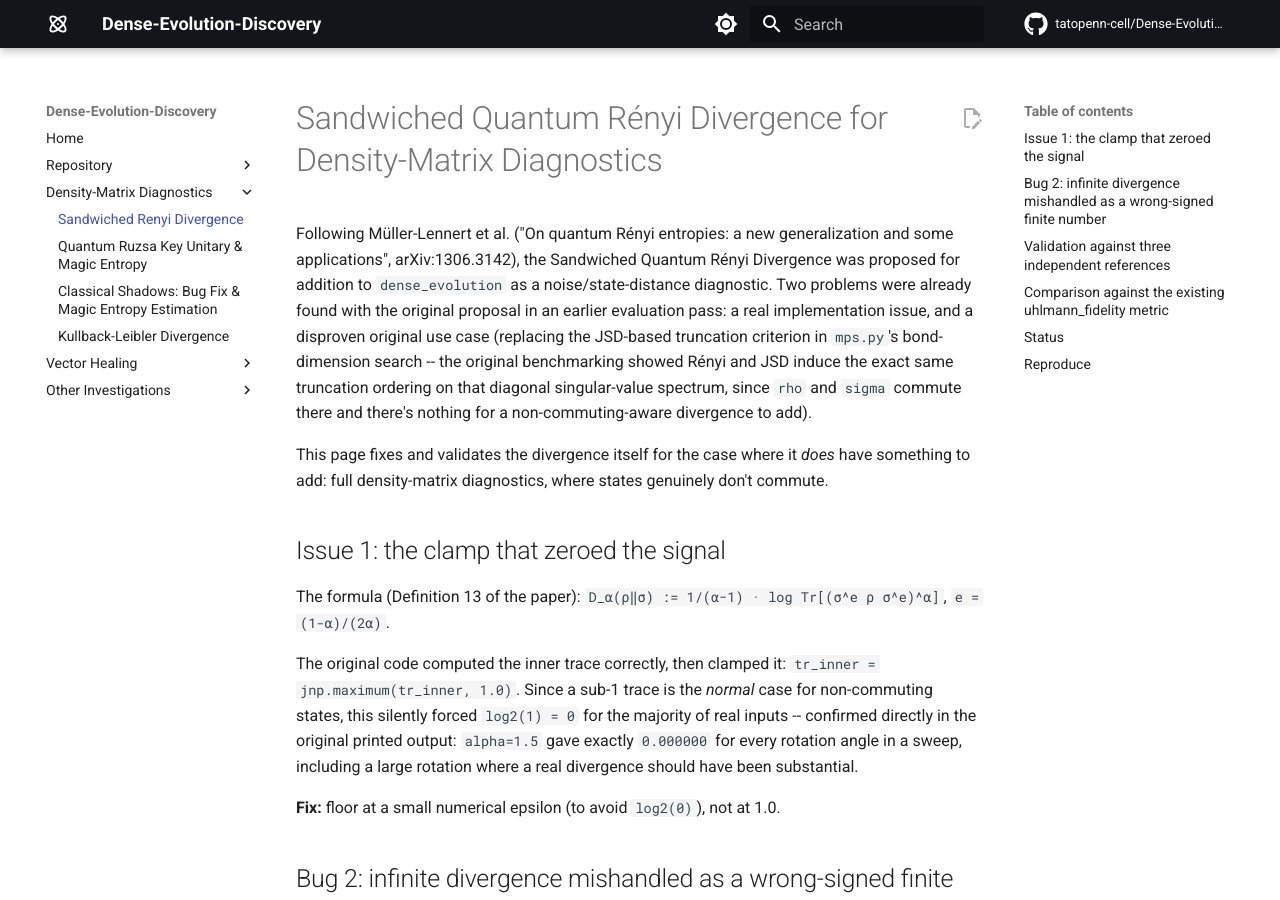
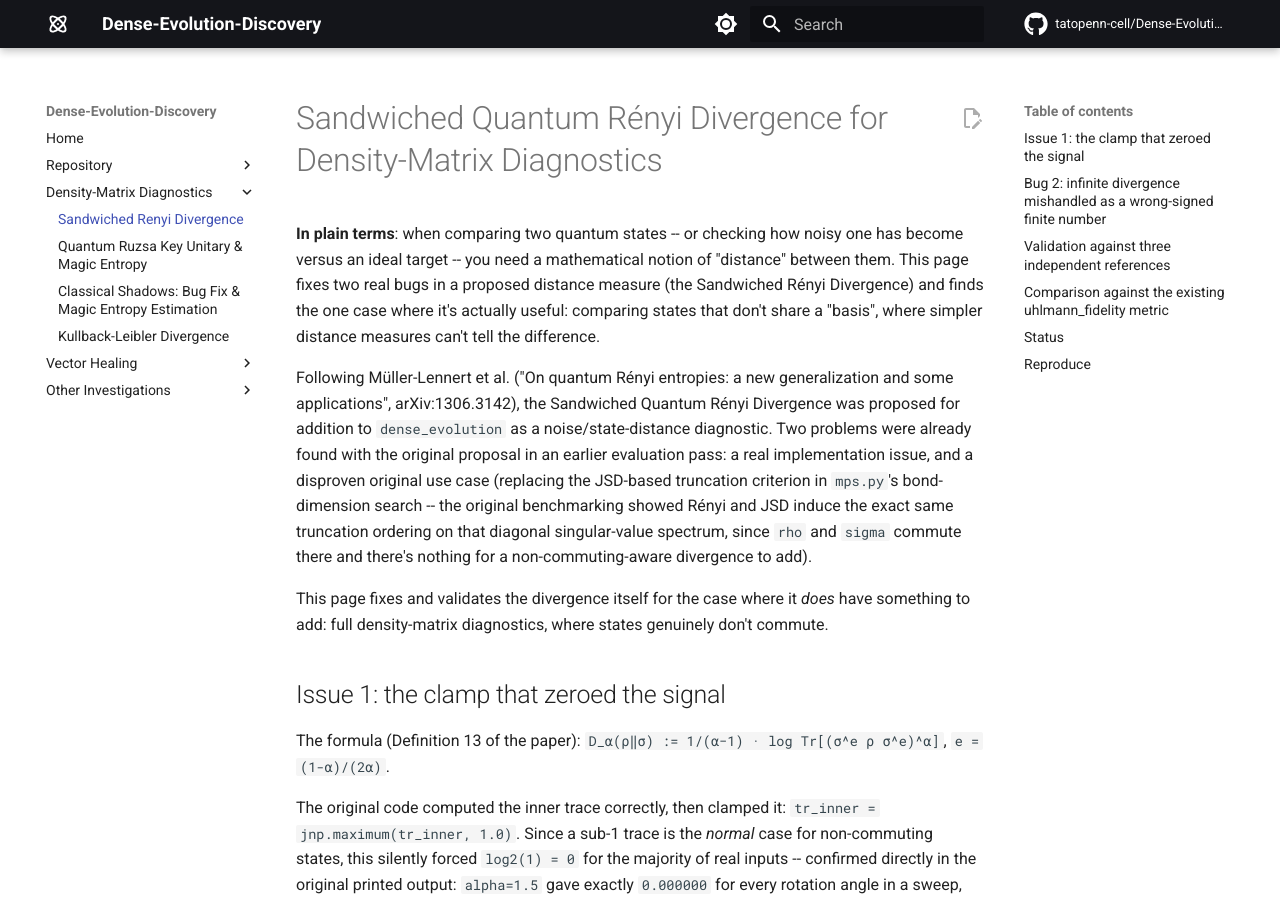
Before and after one commit to tatopenn-cell/Dense-Evolution-Discovery, an MkDocs documentation site: the page built from docs/sandwiched_renyi_density_matrix.md, in a window 1280 px wide and 900 px high. Built offline with MkDocs 1.6.1 and Material for MkDocs 9.7.7, drawn with Linux system fonts in a browser that asks for light colours; comment, search, counter and statistics services are not loaded.

Commit message:
Docs: add plain-language intro to sandwiched_renyi_density_matrix.md (batch 2/2)

```diff
--- a/docs/sandwiched_renyi_density_matrix.md
+++ b/docs/sandwiched_renyi_density_matrix.md
@@ -1,4 +1,6 @@
 # Sandwiched Quantum Rényi Divergence for Density-Matrix Diagnostics
+
+**In plain terms**: when comparing two quantum states -- or checking how noisy one has become versus an ideal target -- you need a mathematical notion of "distance" between them. This page fixes two real bugs in a proposed distance measure (the Sandwiched Rényi Divergence) and finds the one case where it's actually useful: comparing states that don't share a "basis", where simpler distance measures can't tell the difference.
 
 Following Müller-Lennert et al. ("On quantum Rényi entropies: a new generalization and some applications", arXiv:1306.3142), the Sandwiched Quantum Rényi Divergence was proposed for addition to `dense_evolution` as a noise/state-distance diagnostic. Two problems were already found with the original proposal in an earlier evaluation pass: a real implementation issue, and a disproven original use case (replacing the JSD-based truncation criterion in `mps.py`'s bond-dimension search -- the original benchmarking showed Rényi and JSD induce the exact same truncation ordering on that diagonal singular-value spectrum, since `rho` and `sigma` commute there and there's nothing for a non-commuting-aware divergence to add).
 
```
